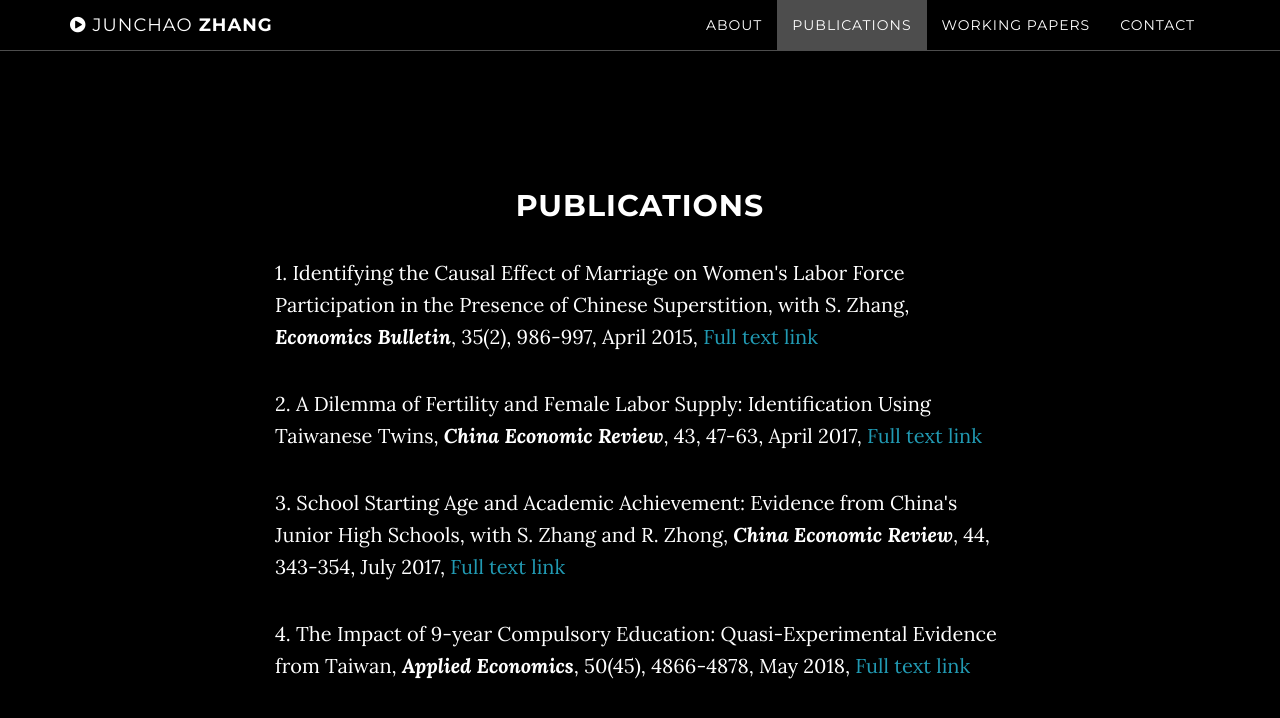
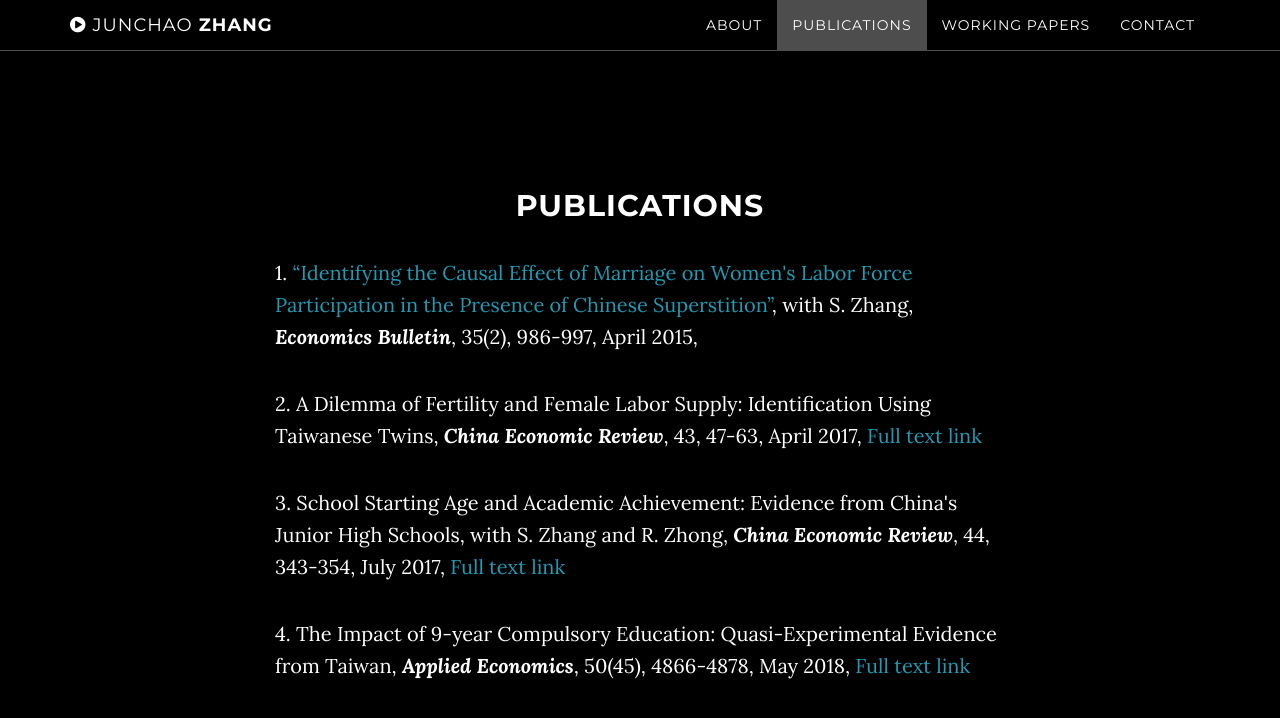
Before and after one commit to ztempest0218/ztempest0218.github.io, a Jekyll site: the page built from index.html, in a window 1280 px wide and 900 px high, scrolled down 1514 px. Shown: the top 718 px of the window. Built offline with Jekyll 4.4.1, drawn with Linux system fonts in a browser that asks for light colours.

Commit message:
Update publications.html

```diff
--- a/_includes/publications.html
+++ b/_includes/publications.html
@@ -4,7 +4,7 @@
             <div class="container">
                 <div class="col-lg-8 col-lg-offset-2">
                     <h2>Publications</h2>
-<p align="left">1. Identifying the Causal Effect of Marriage on Women's Labor Force Participation in the Presence of Chinese Superstition, with S. Zhang, <strong><em>Economics Bulletin</em></strong>, 35(2), 986-997, April 2015, <a href="https://econpapers.repec.org/article/eblecbull/eb-14-00893.htm">Full text link</a></p>
+<p align="left">1. <a href="https://econpapers.repec.org/article/eblecbull/eb-14-00893.htm">“Identifying the Causal Effect of Marriage on Women's Labor Force Participation in the Presence of Chinese Superstition”</a>, with S. Zhang, <strong><em>Economics Bulletin</em></strong>, 35(2), 986-997, April 2015, </p>
 
 <p align="left">2. A Dilemma of Fertility and Female Labor Supply: Identification Using Taiwanese Twins, <strong><em>China Economic Review</em></strong>, 43, 47-63, April 2017, <a href="https://www.sciencedirect.com/science/article/pii/S1043951X16301675">Full text link</a></p>
 
```
